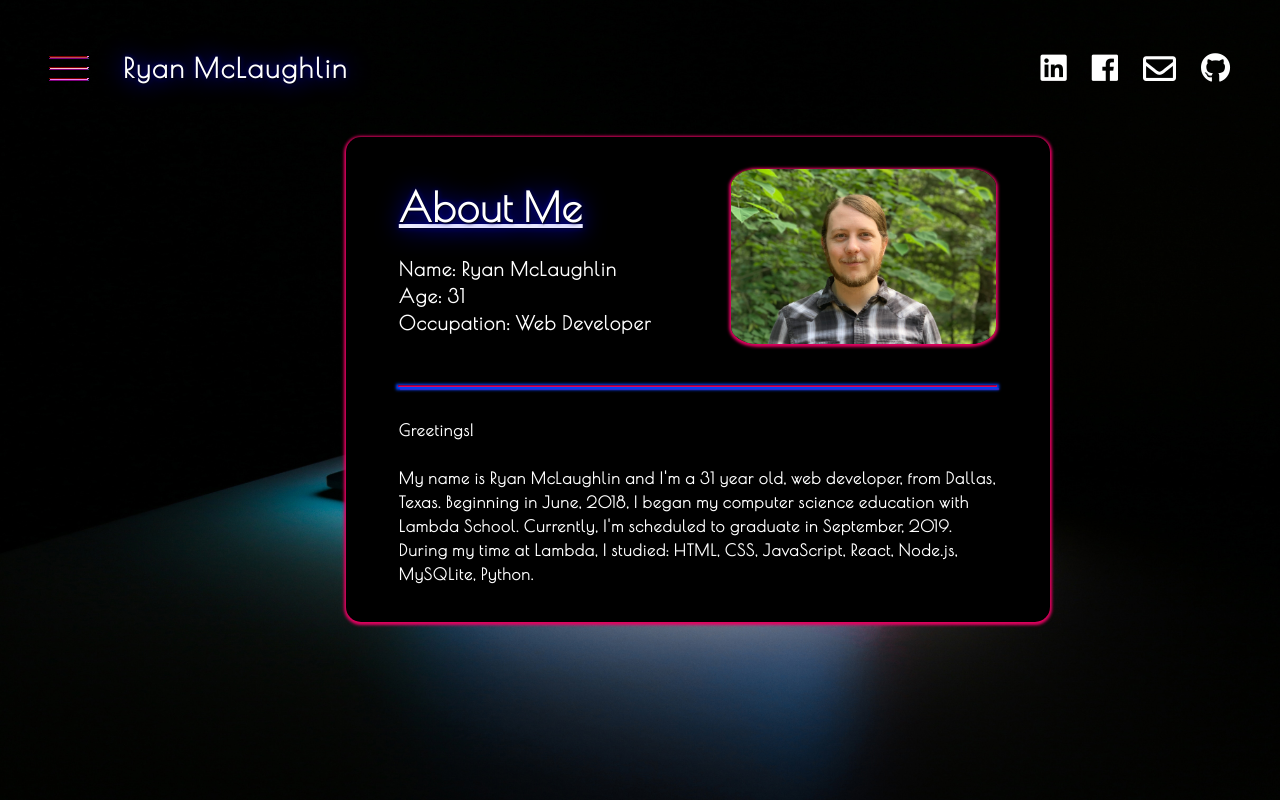
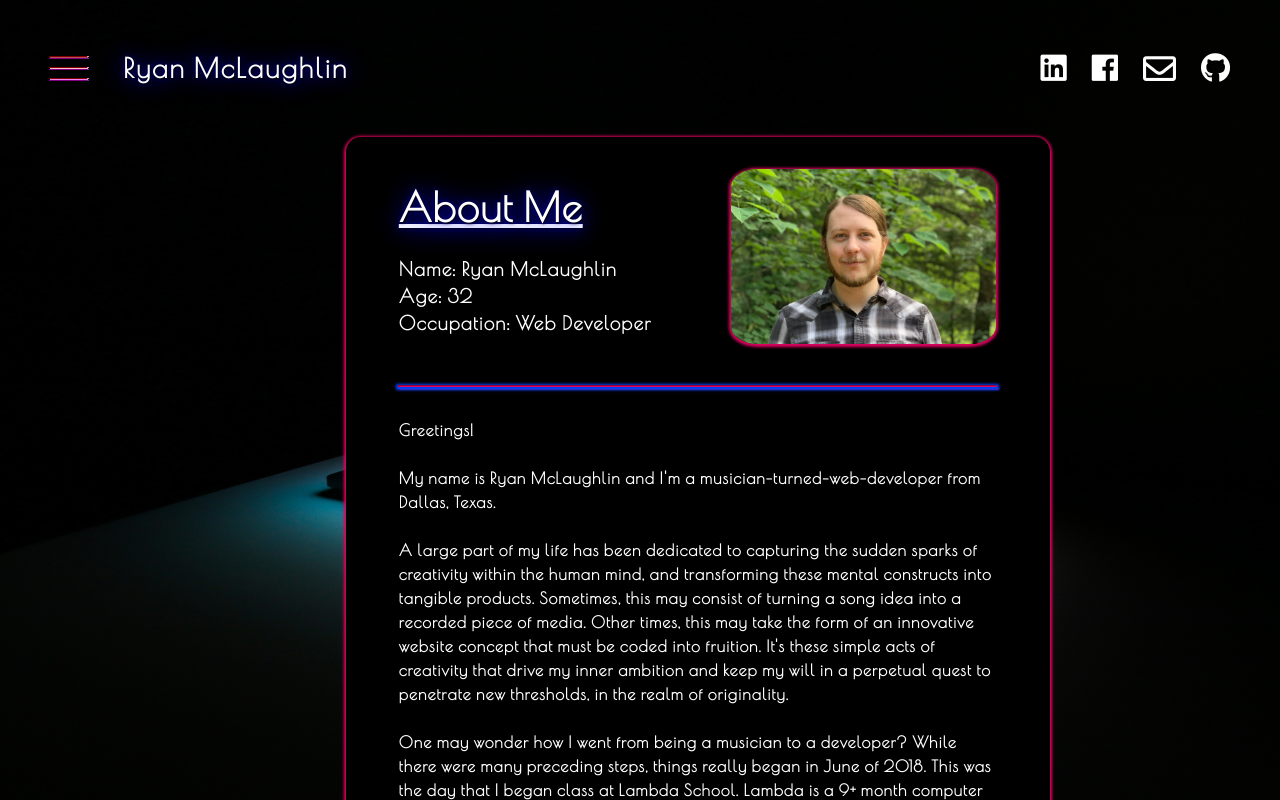
Before and after one commit to rlmclaughlin/portfolio, a React (Create React App) app: page /About in a window 1280 px wide. Shown: the top 800 px of the page. Built offline with nearby package versions, Linux system fonts and the light colour scheme.

Commit message:
finished bio for portfolio

```diff
--- a/src/components/About/index.js
+++ b/src/components/About/index.js
@@ -11,7 +11,7 @@ export default class About extends React.Component{
                 <h1>About Me</h1>
                 <span className='content-mobile'>
                   <p> Name: Ryan McLaughlin <br/>
-                      Age: 31 <br />
+                      Age: 32 <br />
                       Occupation: Web Developer </p>
                 </span>
               </div>
@@ -23,9 +23,44 @@ export default class About extends React.Component{
                 <p>Greetings!
                   <br/>
                   <br/>
-                  My name is Ryan McLaughlin and I'm a 31 year old, web developer, from Dallas, Texas. Beginning in June, 2018, I began
-                  my computer science education with Lambda School. Currently, I'm scheduled to graduate in September, 2019. During my time
-                  at Lambda, I studied: HTML, CSS, JavaScript, React, Node.js, MySQLite, Python.
+                  My name is Ryan McLaughlin and I'm a musician-turned-web-developer from Dallas, Texas.
+                  <br/>
+                  <br/>
+                  A large part of my life has been dedicated to capturing the sudden sparks of creativity within the human mind,
+                  and transforming these mental constructs into tangible products. Sometimes, this may consist of turning a song idea into a recorded piece of media.
+                  Other times, this may take the form of an innovative website concept that must be coded into fruition. It's these simple acts of creativity that drive
+                  my inner ambition and keep my will in a perpetual quest to penetrate new thresholds, in the realm of originality.
+                  <br/>
+                  <br/>
+                  One may wonder how I went from being a musician to a developer? While there were many preceding steps, things really began
+                  in June of 2018. This was the day that I began class at Lambda School. Lambda is a 9+ month computer science and software engineering program that provides an immersive hands-on curriculum with a focus on computer science, and fullstack web development.
+                  I entered the program with a minimal amount of coding knowledge but exited as a full stack web developer. I still find myself absolutely stunned when I reflect on all of the things i've learned and utilized. I'll forever be grateful
+                  for this experience, as it has turned my life around and benifited me in every possible way.
+                  <br/>
+                  <br/>
+                  In a short amount of time, I've had the pleasure of working on an array of exciting projects, a multitude of talented teams, and fulfilled leadership positions that facilitated a wealth of personal growth. This journey has
+                  certainly manifested challenges, however, each one has been necessary in sculpting me into the developer that I am today. Through these hurdles, I've come to embrace the unknown and view it as an opportunity for discovery and growth.
+                  <br/>
+                  <br/>
+                  A steady thread in all of my objectives has been an effort to deconstruct patterns of dualistic thinking and illuminate the infinite nuance of the human mind. I love working on projects
+                  that will help humanity by providing tools for education and information propagation. The more informed we are, as individuals, the better decisions we'll make, which will lead to positive future.
+                  My recent project, Mariannas Web, is an effort to encapsulate this philosophy by forcing users to escape their echo chambers and receive news from a vast sea of sources. There's even feeds that are completely driven by the users!
+                  Through this exercise, I think we'll find that we have much more in common than we previously thought. I invite you to come visit Mariannas Web and we'll discover the truth together!
+                  <br/>
+                  <br/>
+                  As you navigate through my personal portfolio, please don't hesitate to contact me with any questions or concerns. I'm always thrilled to receive new mail! Also, please feel obliged to add me on LinkedIn or any of the other platforms listed in my contact info.
+                  I sincerely appreciate you taking the time to read my personal background and wish you a stellar 2020!
+                  <br/>
+                  <br/>
+                  Best regards,
+                  <br/>
+                  <br/>
+                  Ryan
+
+
+
+
+
                 </p>
               </div>
             </div>
```
